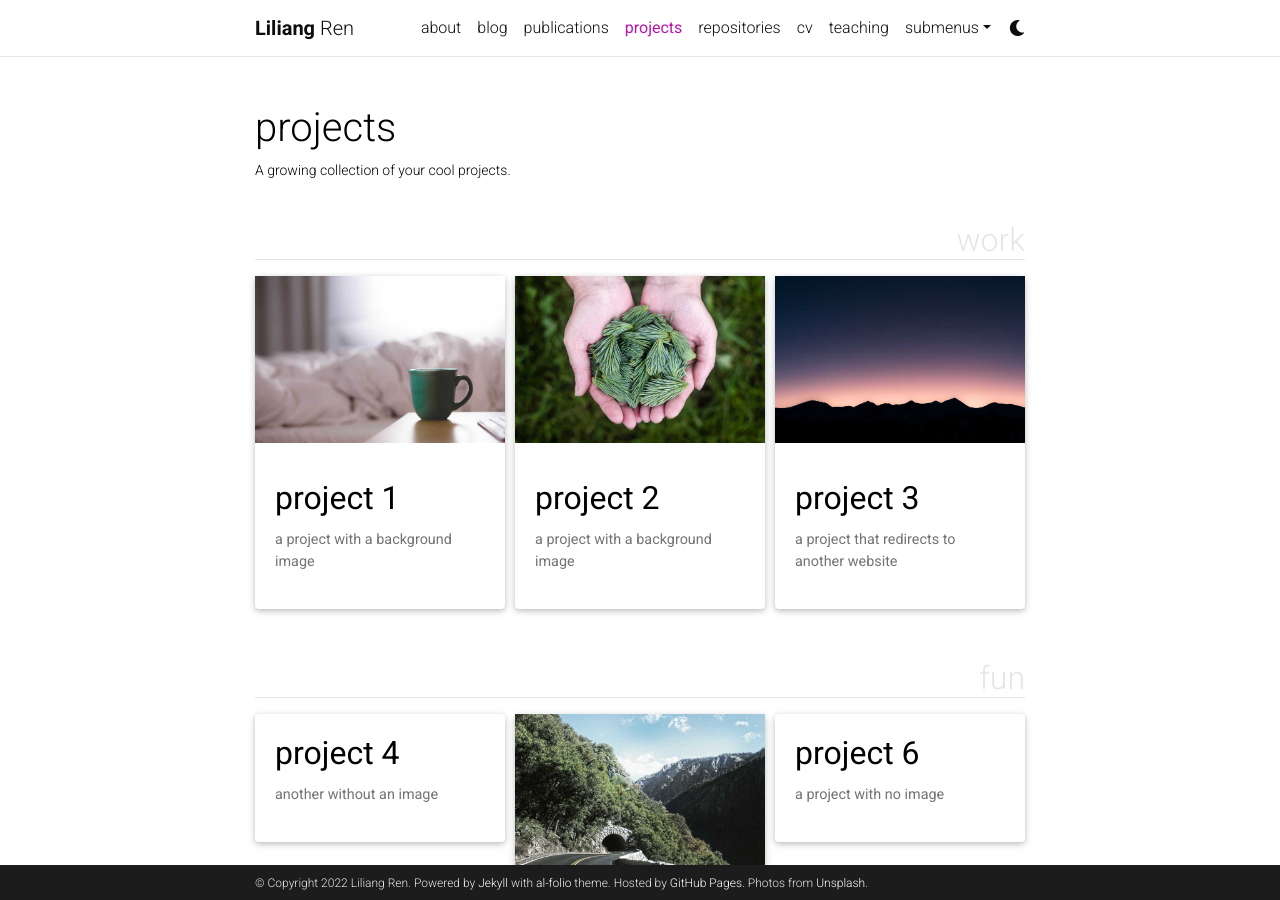
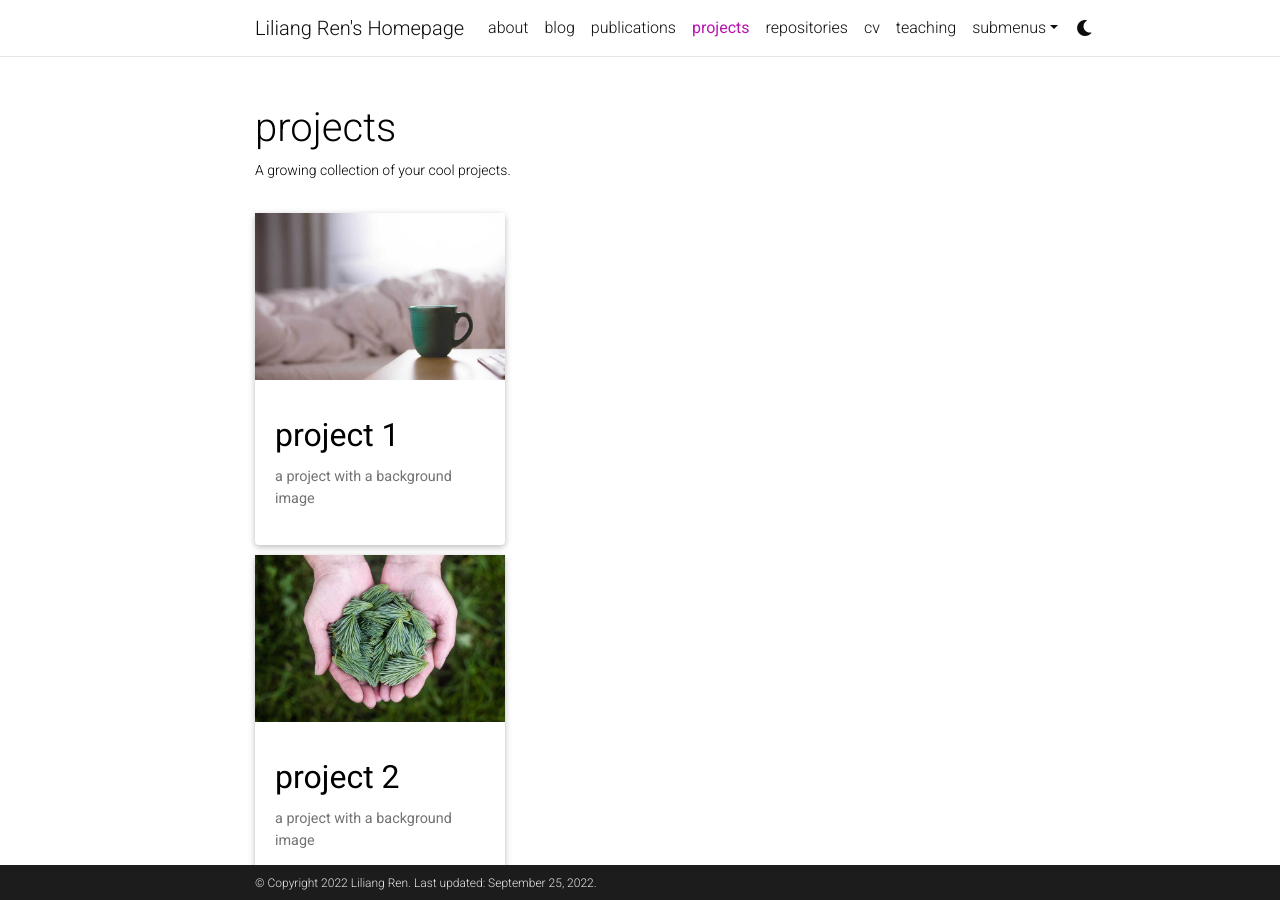
Before and after one commit to renll/renll.github.io, a Jekyll site: the page built from _pages/projects.md, in a window 1280 px wide and 900 px high. Built offline with Jekyll 4.4.1, drawn with Linux system fonts in a browser that asks for light colours; full-size pictures stand in for the smaller copies a plugin makes; comment, search, counter and statistics services are not loaded; a style sheet for code colours, icons or effects is not loaded.

Commit message:
Update _config.yml

```diff
--- a/_config.yml
+++ b/_config.yml
@@ -2,25 +2,25 @@
 # Site settings
 # -----------------------------------------------------------------------------
 
-title: blank # the website title (if blank, full name will be used instead)
+title: Liliang Ren's Homepage # the website title (if blank, full name will be used instead)
 first_name: Liliang
 middle_name:
 last_name: Ren
 email: liliang3@illinois.edu
-description: > # the ">" symbol means to ignore newlines until "footer_text:"
-  A simple, whitespace theme for academics. Based on [*folio](https://github.com/bogoli/-folio) design.
-footer_text: >
-  Powered by <a href="https://jekyllrb.com/" target="_blank">Jekyll</a> with <a href="https://github.com/alshedivat/al-folio">al-folio</a> theme.
-  Hosted by <a href="https://pages.github.com/" target="_blank">GitHub Pages</a>.
-  Photos from <a href="https://unsplash.com" target="_blank">Unsplash</a>.
-keywords: jekyll, jekyll-theme, academic-website, portfolio-website  # add your own keywords or leave empty
+# description: > # the ">" symbol means to ignore newlines until "footer_text:"
+#   A simple, whitespace theme for academics. Based on [*folio](https://github.com/bogoli/-folio) design.
+# footer_text: >
+#   Powered by <a href="https://jekyllrb.com/" target="_blank">Jekyll</a> with <a href="https://github.com/alshedivat/al-folio">al-folio</a> theme.
+#   Hosted by <a href="https://pages.github.com/" target="_blank">GitHub Pages</a>.
+#   Photos from <a href="https://unsplash.com" target="_blank">Unsplash</a>.
+# keywords: jekyll, jekyll-theme, academic-website, portfolio-website  # add your own keywords or leave empty
 
 lang: en # the language of your site (for example: en, fr, cn, ru, etc.)
-icon: ⚛️  # the emoji used as the favicon (alternatively, provide image name in /assets/img/)
+icon:   # the emoji used as the favicon (alternatively, provide image name in /assets/img/)
 
-url: https://alshedivat.github.io # the base hostname & protocol for your site
-baseurl: /al-folio # the subpath of your site, e.g. /blog/
-last_updated: false # set to true if you want to display last updated in the footer
+url: # the base hostname & protocol for your site
+# baseurl: /al-folio # the subpath of your site, e.g. /blog/
+last_updated: true # set to true if you want to display last updated in the footer
 impressum_path:  # set to path to include impressum link in the footer, use the same path as permalink in a page, helps to conform with EU GDPR
 
 # -----------------------------------------------------------------------------
@@ -67,11 +67,11 @@
 # Social integration
 # -----------------------------------------------------------------------------
 
-github_username: # your GitHub user name
-gitlab_username: # your GitLab user name
-twitter_username: # your Twitter handle
-linkedin_username: # your LinkedIn user name
-scholar_userid: # your Google Scholar ID
+github_username: renll # your GitHub user name
+# gitlab_username: # your GitLab user name
+# twitter_username: # your Twitter handle
+linkedin_username: liliang-ren-ba0529181 # your LinkedIn user name
+scholar_userid: 9MBMglQAAAAJ # your Google Scholar ID
 semanticscholar_id: # your Semantic Scholar ID
 orcid_id: # your ORCID ID
 medium_username: # your Medium username
@@ -298,14 +298,14 @@
 enable_panelbear_analytics: false  # enables panelbear analytics
 enable_google_verification: false  # enables google site verification
 enable_bing_verification:   false  # enables bing site verification
-enable_masonry:             true   # enables automatic project cards arangement
+enable_masonry:             false   # enables automatic project cards arangement
 enable_math:                true   # enables math typesetting (uses MathJax)
 enable_tooltips:            false  # enables automatic tooltip links generated
                                    # for each section titles on pages and posts
 enable_darkmode:            true   # enables switching between light/dark modes
 enable_navbar_social:       false  # enables displaying social links in the
                                    # navbar on the about page
-enable_project_categories:  true   # enables categorization of projects into
+enable_project_categories:  false   # enables categorization of projects into
                                    # multiple categories
 enable_medium_zoom:         true   # enables image zoom feature (as on medium.com)
 
```
